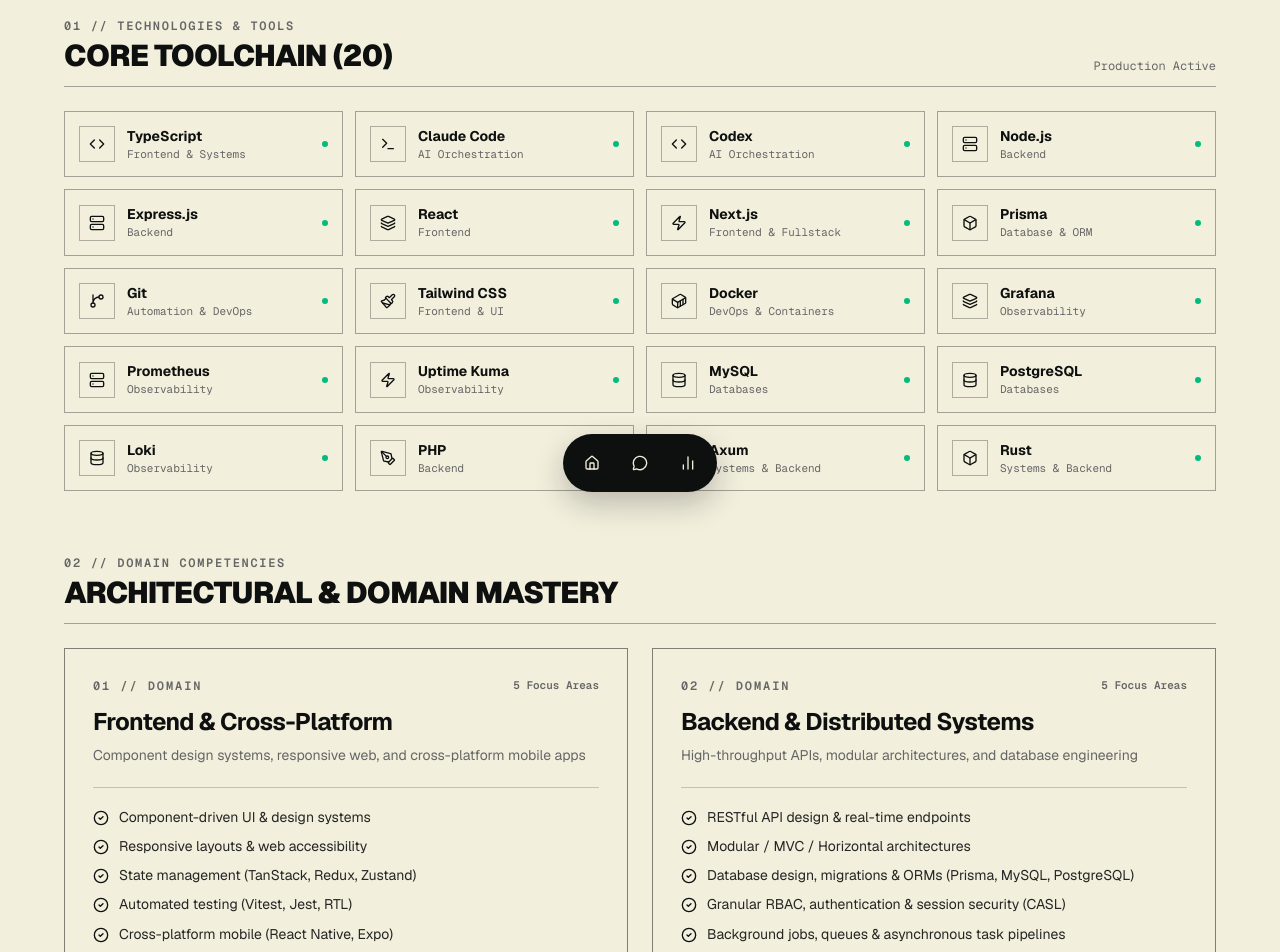
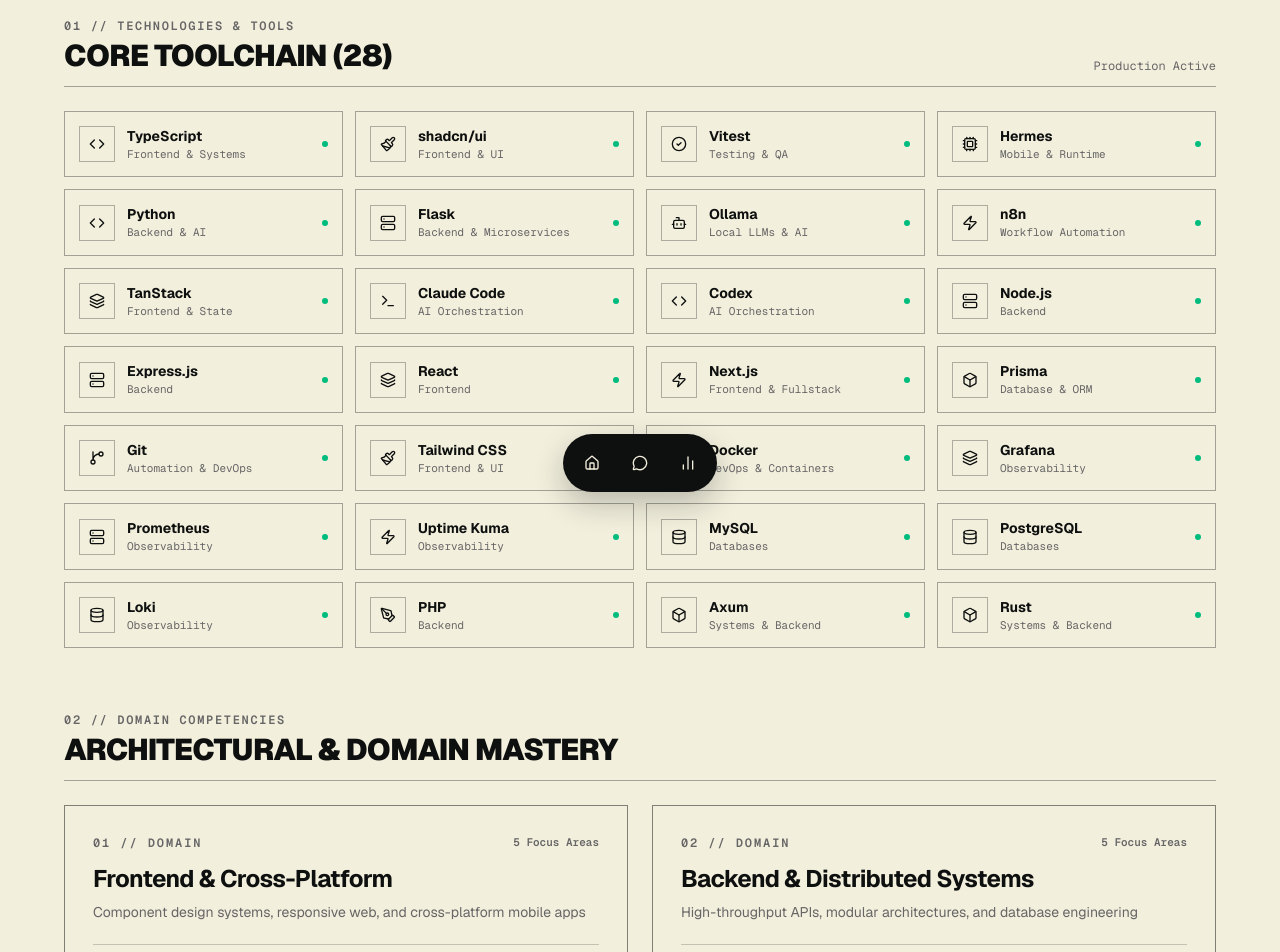
Before and after one commit to franze-calleja/franzecalleja, a Next.js app: page /stack in a window 1280 px wide. Shown: the part 280-1232 px from the top of the page. Built offline with nearby package versions, Linux system fonts and the light colour scheme; no server answers.

Commit message:
feat: update technical arsenal and profile data; enhance project and stack context

```diff
--- a/app/layout.tsx
+++ b/app/layout.tsx
@@ -36,6 +36,14 @@
     "Next.js Developer",
     "React Engineer",
     "TypeScript",
+    "shadcn/ui",
+    "Vitest",
+    "Hermes",
+    "Python",
+    "Flask",
+    "Ollama",
+    "n8n",
+    "TanStack",
     "Node.js",
     "Express.js",
     "Prisma ORM",
@@ -119,8 +127,16 @@
       knowsAbout: [
         "TypeScript",
         "JavaScript",
+        "shadcn/ui",
+        "Vitest",
+        "Hermes",
+        "Python",
+        "Flask",
         "Next.js",
         "React",
+        "TanStack",
+        "Ollama",
+        "n8n",
         "Node.js",
         "Express.js",
         "Prisma ORM",
--- a/app/profile-data.json
+++ b/app/profile-data.json
@@ -40,7 +40,7 @@
       "goat": "LeBron James",
       "allegiance": "Loyal to LeBron James wherever he plays"
     },
-    "aiTooling": ["Claude Code", "Codex", "Gemini 2.5 Flash", "MCP Tool Harnesses", "Multi-Agent Orchestration"]
+    "aiTooling": ["Claude Code", "Codex", "Ollama", "n8n", "Gemini 2.5 Flash", "MCP Tool Harnesses", "Multi-Agent Orchestration"]
   },
   "experience": {
     "eyebrow": "Experience",
@@ -124,6 +124,14 @@
     "viewAllHref": "/stack",
     "items": [
       { "label": "TypeScript", "category": "Frontend & Systems", "icon": "code" },
+      { "label": "shadcn/ui", "category": "Frontend & UI", "icon": "paintbrush" },
+      { "label": "Vitest", "category": "Testing & QA", "icon": "check-circle-2" },
+      { "label": "Hermes", "category": "Mobile & Runtime", "icon": "cpu" },
+      { "label": "Python", "category": "Backend & AI", "icon": "code" },
+      { "label": "Flask", "category": "Backend & Microservices", "icon": "server" },
+      { "label": "Ollama", "category": "Local LLMs & AI", "icon": "bot" },
+      { "label": "n8n", "category": "Workflow Automation", "icon": "zap" },
+      { "label": "TanStack", "category": "Frontend & State", "icon": "layers" },
       { "label": "Claude Code", "category": "AI Orchestration", "icon": "terminal" },
       { "label": "Codex", "category": "AI Orchestration", "icon": "code" },
       { "label": "Node.js", "category": "Backend", "icon": "server" },
@@ -153,18 +161,18 @@
         "name": "Frontend & Cross-Platform",
         "description": "Component design systems, responsive web, and cross-platform mobile apps",
         "items": [
-          "Component-driven UI & design systems",
+          "Component-driven UI & design systems (shadcn/ui, Tailwind CSS)",
           "Responsive layouts & web accessibility",
-          "State management (TanStack, Redux, Zustand)",
-          "Automated testing (Vitest, Jest, RTL)",
-          "Cross-platform mobile (React Native, Expo)"
+          "State management (TanStack Query / Table, Redux, Zustand)",
+          "Automated unit & integration testing (Vitest, Jest, RTL)",
+          "Cross-platform mobile & JavaScript engine optimization (React Native, Expo, Hermes)"
         ]
       },
       {
         "name": "Backend & Distributed Systems",
         "description": "High-throughput APIs, modular architectures, and database engineering",
         "items": [
-          "RESTful API design & real-time endpoints",
+          "RESTful API design & real-time endpoints (Node.js, Express, Python, Flask, Rust)",
           "Modular / MVC / Horizontal architectures",
           "Database design, migrations & ORMs (Prisma, MySQL, PostgreSQL)",
           "Granular RBAC, authentication & session security (CASL)",
@@ -182,10 +190,12 @@
         ]
       },
       {
-        "name": "Agentic AI & Developer Flow",
-        "description": "Autonomous developer workflows, prompt harnesses, and multi-agent coordination",
+        "name": "Agentic AI & Workflow Automation",
+        "description": "Autonomous developer workflows, local model execution, and integration pipelines",
         "items": [
           "Agentic AI orchestration & tool harnesses (Claude Code, Codex)",
+          "Local LLM runtime & prompt pipelines (Ollama)",
+          "Automated integration & webhook orchestration (n8n)",
           "Model orchestration & streaming APIs (Gemini API, LLM sidecars)",
           "Keyboard-driven CLI tooling and developer flow acceleration"
         ]
--- a/app/projects/page.tsx
+++ b/app/projects/page.tsx
@@ -1,4 +1,6 @@
+import { ArrowLeft } from "lucide-react";
 import type { Metadata } from "next";
+import Link from "next/link";
 
 import content from "@/app/profile-data.json";
 import { SITE_URL } from "@/lib/site";
@@ -24,7 +26,8 @@
   return (
     <main className="min-h-screen bg-background px-5 pb-28 pt-5 sm:px-10 sm:pb-32 sm:pt-8 lg:px-16">
       <div className="mx-auto max-w-7xl">
-        <header className="border-b border-foreground/35 pb-4">
+        <header className="flex flex-col gap-6 border-b border-foreground/35 pb-4 sm:flex-row sm:items-end sm:justify-between">
+          <div>
             <p className="font-mono text-xs font-semibold uppercase tracking-[0.16em] text-(--muted)">
               {content.projects.eyebrow} / Full index
             </p>
@@ -34,6 +37,15 @@
             <p className="mt-4 max-w-2xl text-base leading-7 text-foreground/75 sm:text-lg">
               A selection of web, mobile, operations, and infrastructure work.
             </p>
+          </div>
+
+          <Link
+            href="/"
+            className="inline-flex h-10 shrink-0 items-center gap-2 border border-foreground/60 px-4 font-mono text-xs font-bold uppercase tracking-[0.12em] transition-colors hover:border-foreground hover:bg-foreground hover:text-background sm:h-11 sm:px-5"
+          >
+            <ArrowLeft className="h-4 w-4" aria-hidden="true" />
+            <span>Back to Home</span>
+          </Link>
         </header>
 
         <ProjectsCatalog projects={content.projects.items} />
--- a/app/stack/page.tsx
+++ b/app/stack/page.tsx
@@ -5,6 +5,7 @@
   CheckCircle2,
   Code,
   Container,
+  Cpu,
   Database,
   GitBranch,
   Layers,
@@ -52,6 +53,8 @@
   terminal: Terminal,
   bot: Bot,
   sparkles: Sparkles,
+  "check-circle-2": CheckCircle2,
+  cpu: Cpu,
 };
 
 export default function StackPage() {
--- a/app/stats/page.tsx
+++ b/app/stats/page.tsx
@@ -46,7 +46,7 @@
   },
   {
     label: "Core Technologies",
-    value: "18+",
+    value: `${content.techstack.items.length}+`,
     detail: "Frontend, Backend & DevOps",
     icon: Code2,
   },
--- a/components/chat-assistant.tsx
+++ b/components/chat-assistant.tsx
@@ -18,14 +18,14 @@
 │  AZRA_CLI :: PORTFOLIO RUNTIME INTERFACE [v2.1]              │
 │  Interactive AZRA engine powered by Gemini + live context.   │
 └──────────────────────────────────────────────────────────────┘
-[sys] Context initialized: 5 roles, 10 projects, 20 stack tools, 1 degree
+[sys] Context initialized: 5 roles, 10 projects, 28 stack tools, 1 degree
 [sys] Type any question or run slash commands. Try /help for manual.`;
 
 const MOBILE_SYSTEM_BANNER = `┌──────────────────────────────────────────────┐
 │ AZRA_CLI :: PORTFOLIO RUNTIME INTERFACE      │
 │ AZRA engine (Gemini) + context loaded [v2.1] │
 └──────────────────────────────────────────────┘
-[sys] Context initialized: 5 roles, 10 projects, 20 tools, 1 degree
+[sys] Context initialized: 5 roles, 10 projects, 28 tools, 1 degree
 [sys] Type any question or run slash commands. Try /help.`;
 
 const QUICK_COMMANDS = [
@@ -266,9 +266,9 @@
             id: `res-${Date.now()}`,
             type: "assistant",
             content: `[TECHNICAL STACK & CAPABILITIES]
-AI & Tooling:   Claude Code, Codex, Gemini API, Multi-Agent Harnesses
-Frontend:       TypeScript, React, Next.js, React Native, Expo, Tailwind CSS, Zustand
-Backend:        Node.js, Express.js, Prisma ORM, PostgreSQL, MySQL, PHP, Rust (Axum)
+AI & Automation: Claude Code, Codex, Ollama, n8n, Gemini API, Multi-Agent Harnesses
+Frontend:       TypeScript, React, Next.js, shadcn/ui, TanStack, React Native, Expo, Hermes, Tailwind, Vitest, Zustand
+Backend:        Node.js, Express.js, Python, Flask, Prisma ORM, PostgreSQL, MySQL, PHP, Rust (Axum)
 Infrastructure: Docker, Grafana, Prometheus, Loki, Alloy, Uptime Kuma, CI/CD, AWS, GCP`,
             timestamp: getTimestamp(),
           },
--- a/components/technical-arsenal.tsx
+++ b/components/technical-arsenal.tsx
@@ -21,11 +21,13 @@
       "TypeScript",
       "React",
       "Next.js",
+      "shadcn/ui",
+      "TanStack Query",
       "React Native",
-      "Expo",
+      "Expo (Hermes)",
       "Tailwind CSS",
+      "Vitest",
       "Zustand",
-      "HTML5 / Modern CSS",
     ],
   },
   {
@@ -36,6 +38,8 @@
     items: [
       "Node.js",
       "Express.js",
+      "Python",
+      "Flask",
       "Prisma ORM",
       "PostgreSQL",
       "MySQL",
@@ -63,19 +67,19 @@
   },
   {
     index: "04",
-    title: "AI & Cloud Architecture",
-    subtitle: "Agentic workflows, model orchestration, and production cloud infrastructure",
+    title: "AI & Workflow Automation",
+    subtitle: "Agentic harnesses, local LLMs, and automated workflow orchestration",
     icon: Sparkles,
     items: [
       "Claude Code",
       "Codex",
+      "Ollama",
+      "n8n",
+      "Gemini API",
       "Agentic Workflows",
-      "Gemini API",
       "Model Orchestration",
-      "Git & Automation",
       "AWS / GCP",
       "Hostinger Cloud",
-      "RBAC / CASL",
     ],
   },
 ];
```
Lines whose indentation alone changed are shown as unchanged.
